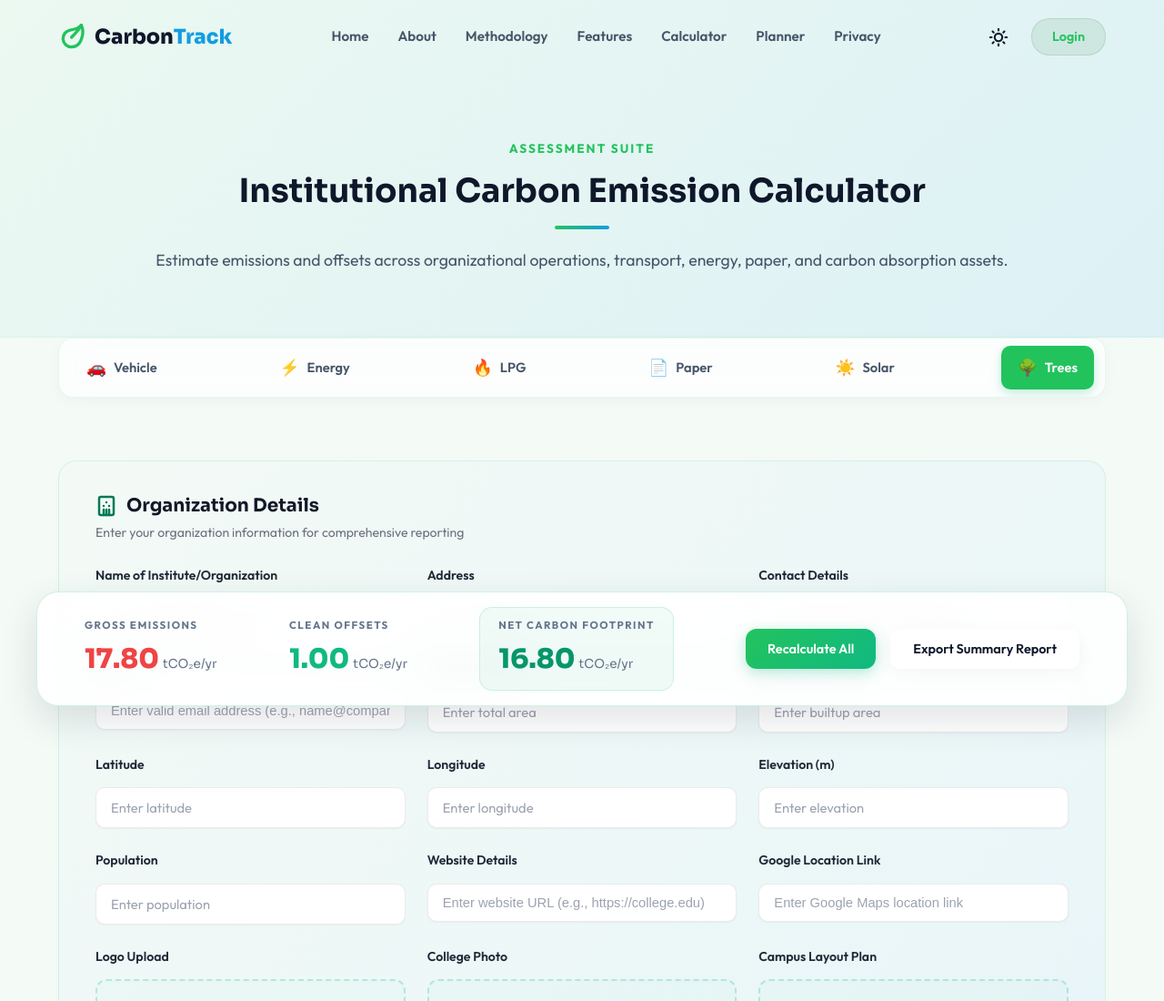
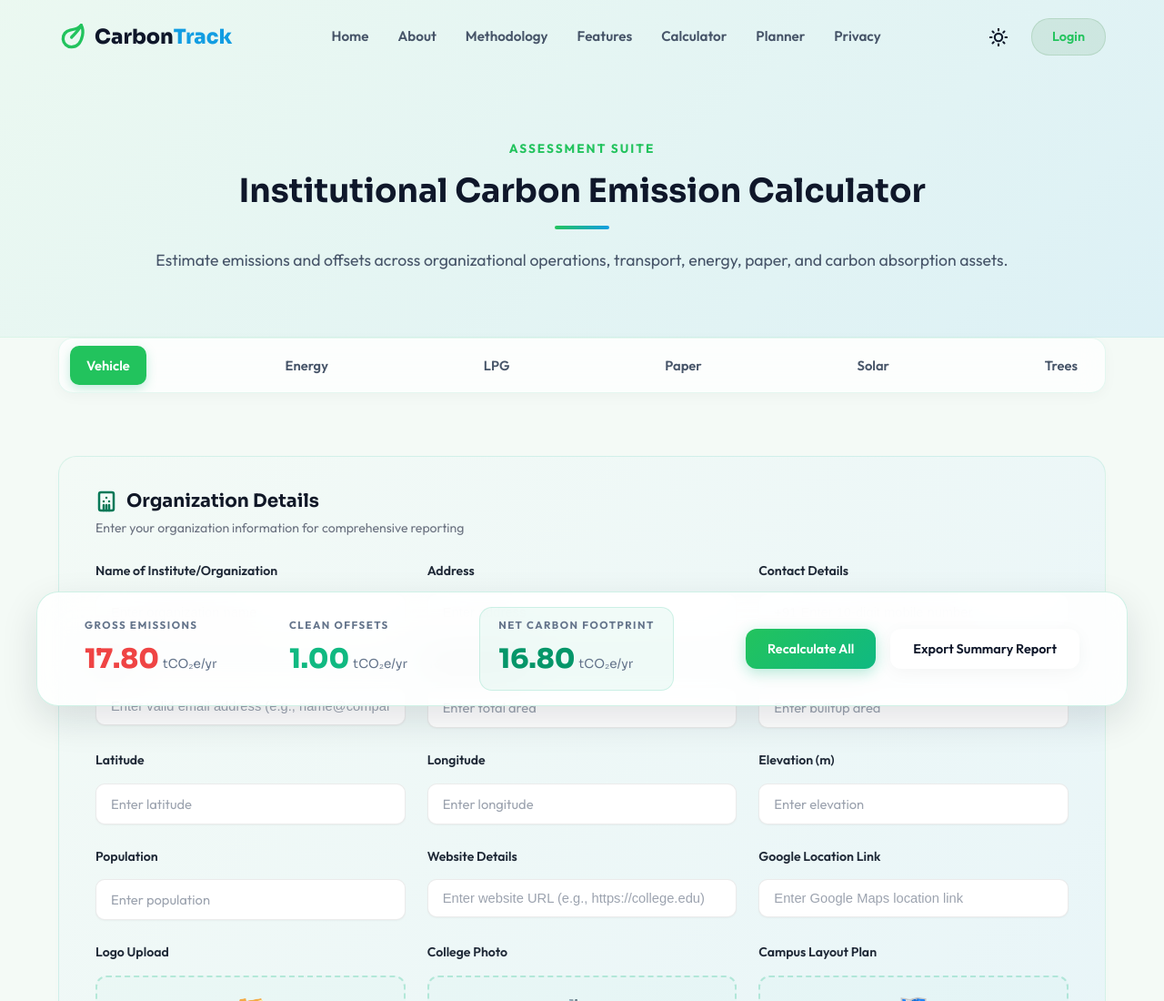
Before and after one commit to Samiksha-1312/CarbonTrack, a plain HTML site: page carbontrack/calculator.html in a window 1280 px wide. Shown: the top 1100 px of the page at 91% size. Drawn offline with Linux system fonts and the light colour scheme.

Commit message:
style: make calculator subnav non-sticky and remove emojis

```diff
--- a/carbontrack/calculator.html
+++ b/carbontrack/calculator.html
@@ -83,24 +83,12 @@
                 <!-- Calculator Category Sub-Navigation Bar -->
                 <div class="calculator-subnav-wrapper" id="calc-subnav-wrapper">
                     <nav class="calculator-subnav" id="calc-subnav">
-                        <a href="#sec-vehicle" class="subnav-link active" data-sec="sec-vehicle">
-                            <span class="subnav-icon">🚗</span> Vehicle
-                        </a>
-                        <a href="#sec-energy" class="subnav-link" data-sec="sec-energy">
-                            <span class="subnav-icon">⚡</span> Energy
-                        </a>
-                        <a href="#sec-lpg" class="subnav-link" data-sec="sec-lpg">
-                            <span class="subnav-icon">🔥</span> LPG
-                        </a>
-                        <a href="#sec-paper" class="subnav-link" data-sec="sec-paper">
-                            <span class="subnav-icon">📄</span> Paper
-                        </a>
-                        <a href="#sec-solar" class="subnav-link" data-sec="sec-solar">
-                            <span class="subnav-icon">☀️</span> Solar
-                        </a>
-                        <a href="#sec-trees" class="subnav-link" data-sec="sec-trees">
-                            <span class="subnav-icon">🌳</span> Trees
-                        </a>
+                        <a href="#sec-vehicle" class="subnav-link active" data-sec="sec-vehicle">Vehicle</a>
+                        <a href="#sec-energy" class="subnav-link" data-sec="sec-energy">Energy</a>
+                        <a href="#sec-lpg" class="subnav-link" data-sec="sec-lpg">LPG</a>
+                        <a href="#sec-paper" class="subnav-link" data-sec="sec-paper">Paper</a>
+                        <a href="#sec-solar" class="subnav-link" data-sec="sec-solar">Solar</a>
+                        <a href="#sec-trees" class="subnav-link" data-sec="sec-trees">Trees</a>
                     </nav>
                 </div>
 
--- a/carbontrack/calculator.js
+++ b/carbontrack/calculator.js
@@ -790,7 +790,7 @@ document.addEventListener('DOMContentLoaded', () => {
                 const targetId = link.getAttribute('href');
                 const targetSec = document.querySelector(targetId);
                 if (targetSec) {
-                    const offset = 142; // Compensate for fixed header + sticky sub-navbar heights
+                    const offset = 80; // Compensate for only the main fixed header height
                     const bodyRect = document.body.getBoundingClientRect().top;
                     const elementRect = targetSec.getBoundingClientRect().top;
                     const elementPosition = elementRect - bodyRect;
@@ -800,38 +800,12 @@ document.addEventListener('DOMContentLoaded', () => {
                         top: offsetPosition,
                         behavior: 'smooth'
                     });
+
+                    // Update active tab styling immediately on click
+                    subnavLinks.forEach(l => l.classList.remove('active'));
+                    link.classList.add('active');
                 }
             });
         });
-
-        // Scroll listener to toggle active states
-        window.addEventListener('scroll', () => {
-            let currentSec = '';
-            const scrollPos = window.scrollY + 160;
-
-            // Edge case: bottom of the page
-            if ((window.innerHeight + window.scrollY) >= document.documentElement.scrollHeight - 60) {
-                currentSec = 'sec-trees';
-            } else {
-                navSections.forEach(id => {
-                    const el = document.getElementById(id);
-                    if (el) {
-                        const top = el.offsetTop;
-                        if (scrollPos >= top) {
-                            currentSec = id;
-                        }
-                    }
-                });
-            }
-
-            if (currentSec) {
-                subnavLinks.forEach(link => {
-                    link.classList.remove('active');
-                    if (link.getAttribute('href') === `#${currentSec}`) {
-                        link.classList.add('active');
-                    }
-                });
-            }
-        });
     }
 });
--- a/carbontrack/styles.css
+++ b/carbontrack/styles.css
@@ -3724,9 +3724,7 @@ body.dark-theme .layout-preview-container .file-name-label {
    13. Calculator Sub-Navigation Strip Styles
    ========================================== */
 .calculator-subnav-wrapper {
-    position: sticky;
-    top: 76px;
-    z-index: 99;
+    position: relative;
     width: 100%;
     margin-bottom: 24px;
     transition: var(--transition);
@@ -3800,10 +3798,6 @@ body.dark-theme .subnav-link.active {
 }
 
 @media (max-width: 768px) {
-    .calculator-subnav-wrapper {
-        top: 66px; /* Adjust sticky top on smaller viewports */
-    }
-
     .calculator-subnav {
         justify-content: flex-start;
         gap: 8px;
```
